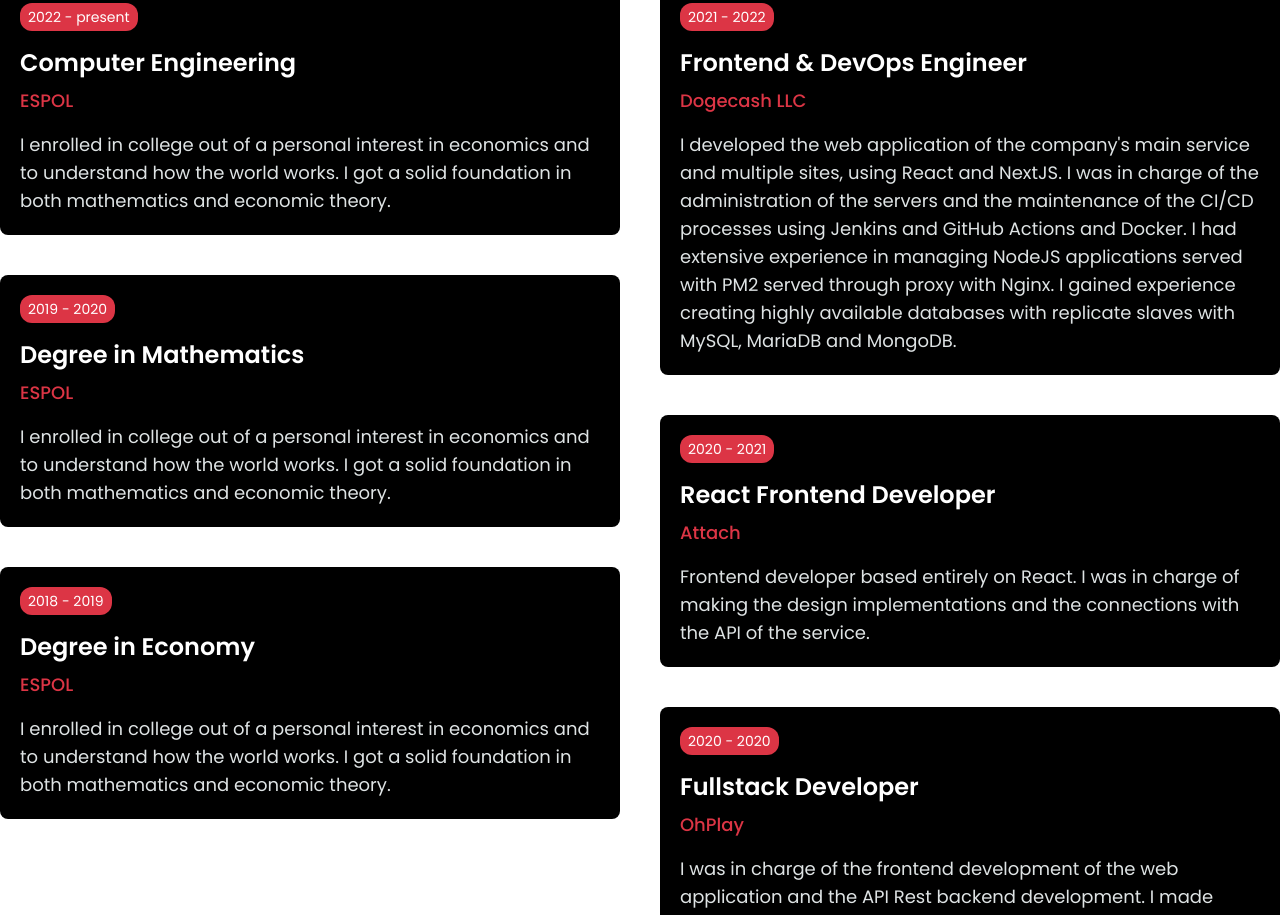
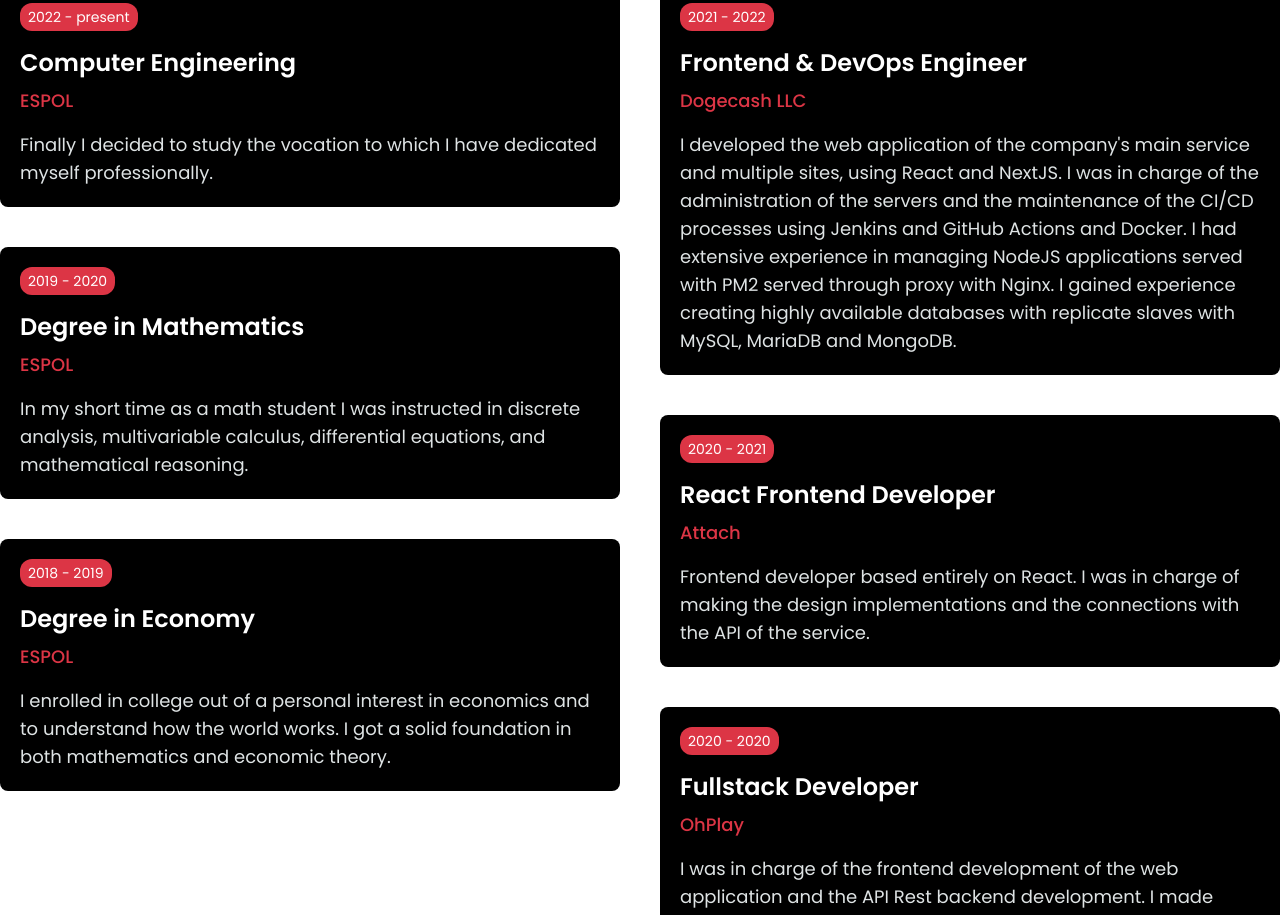
Before and after one commit to lnfrative/lnfrative, a Next.js app: page / in a window 1280 px wide. Shown: the part 2800-3715 px from the top of the page. Built offline with nearby package versions, Linux system fonts and the light colour scheme.

Commit message:
update education texts

```diff
--- a/components/SectionSummary/index.tsx
+++ b/components/SectionSummary/index.tsx
@@ -17,7 +17,7 @@
                         period="2022 - present"
                         entity="ESPOL"
                         title="Computer Engineering"
-                        description="I enrolled in college out of a personal interest in economics and to understand how the world works. I got a solid foundation in both mathematics and economic theory."
+                        description="Finally I decided to study the vocation to which I have dedicated myself professionally."
                     />
 
                     <div className="mt-10" />
@@ -26,7 +26,7 @@
                         period="2019 - 2020"
                         entity="ESPOL"
                         title="Degree in Mathematics"
-                        description="I enrolled in college out of a personal interest in economics and to understand how the world works. I got a solid foundation in both mathematics and economic theory."
+                        description="In my short time as a math student I was instructed in discrete analysis, multivariable calculus, differential equations, and mathematical reasoning."
                     />
 
                     <div className="mt-10" />
```
